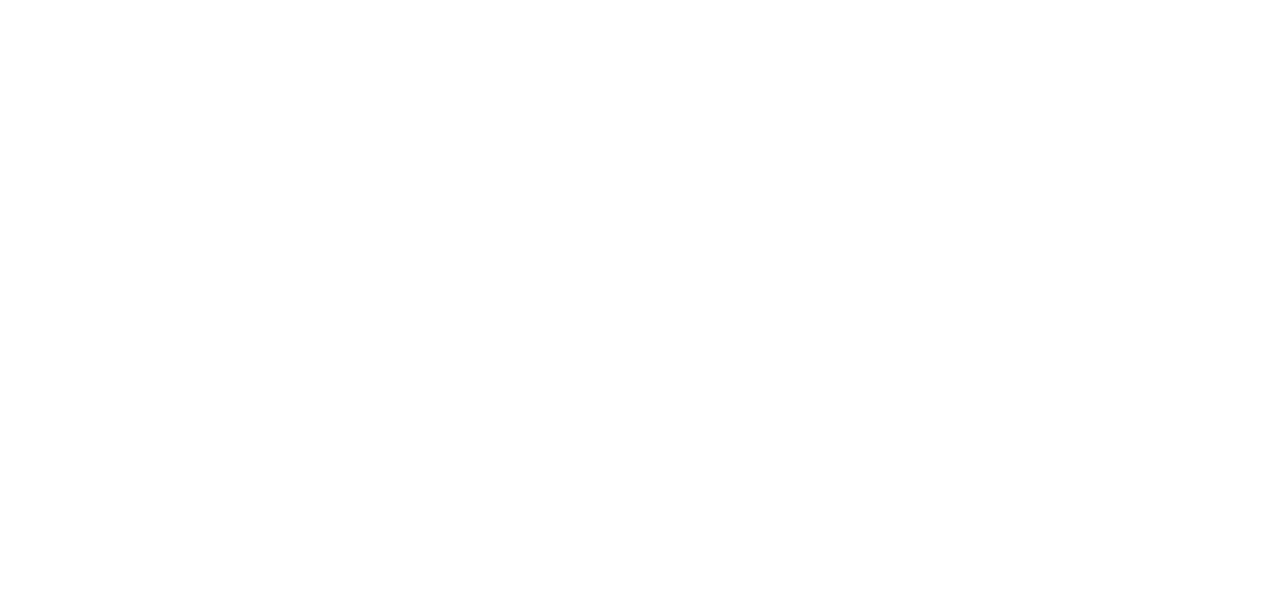
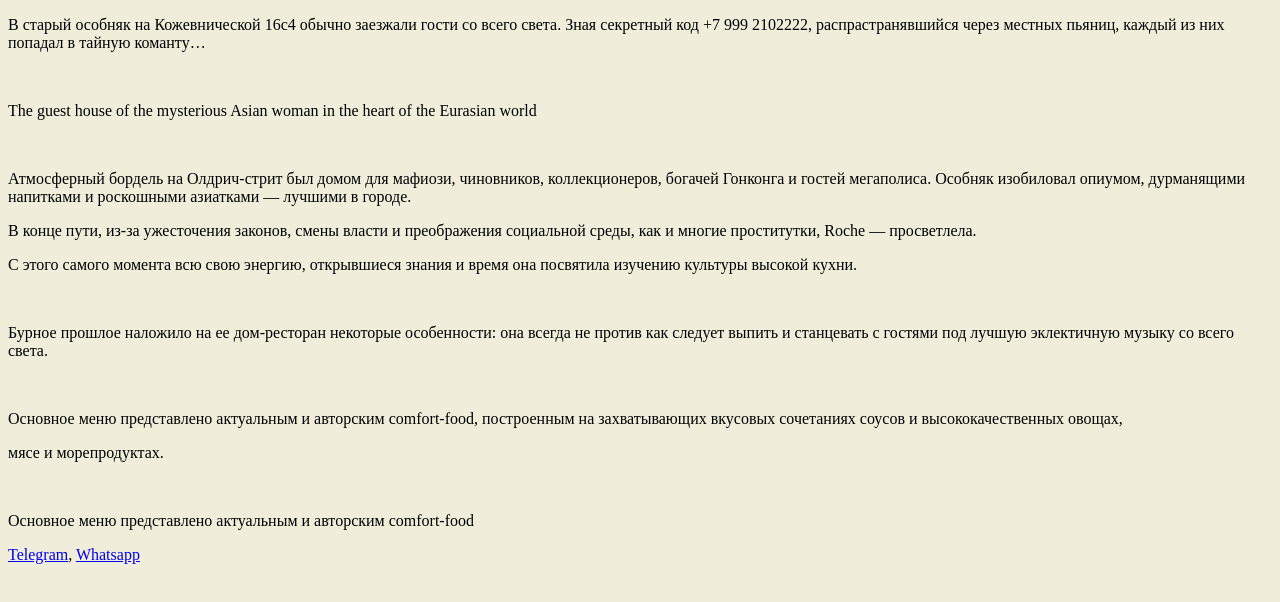
Before and after one commit to FirsBroSman/Roche, a plain HTML site: page src/index.html in a window 1280 px wide. Drawn offline with Linux system fonts and the light colour scheme; files that its build step writes are made by us from their sources.

Commit message:
htmlDOM+svg1.1

```diff
--- a/src/index.html
+++ b/src/index.html
@@ -1,11 +1,47 @@
 <!DOCTYPE html>
 <html lang="en">
+
 <head>
   <meta charset="UTF-8">
   <meta name="viewport" content="width=device-width, initial-scale=1.0">
   <title>Document</title>
+  <link rel="stylesheet" href="/client/src/styles/page-info-style.css">
 </head>
+
 <body>
 
+  <p>В старый особняк на Кожевнической 16с4 обычно заезжали гости со всего света. Зная секретный код +7 999 2102222,
+    распрастранявшийся через местных пьяниц, каждый из них попадал в тайную команту…</p>
+  <img src="" alt="">
+  <img src="" alt="">
+
+
+  <div>
+    <p>The guest house of the mysterious Asian woman in the heart of the Eurasian world
+    </p>
+    <img src="" alt="">
+    <p>Атмосферный бордель на Олдрич-стрит был домом для мафиози, чиновников, коллекционеров, богачей Гонконга и гостей
+      мегаполиса. Особняк изобиловал опиумом, дурманящими напитками и роскошными азиатками — лучшими в городе.</p>
+    <p>В конце пути, из-за ужесточения законов, смены власти и преображения социальной среды, как и многие проститутки,
+      Roche — просветлела.</p>
+    <p>С этого самого момента всю свою энергию, открывшиеся знания и время она посвятила изучению культуры высокой
+      кухни.</p>
+
+  </div>
+
+  <img src="" alt="">
+  <p>Бурное прошлое наложило на ее дом-ресторан некоторые особенности: она всегда не против как следует выпить и
+    станцевать с гостями под лучшую эклектичную музыку со всего света.</p>
+  <img src="" alt="">
+  <p>Основное меню представлено актуальным и авторским comfort-food, построенным на захватывающих вкусовых сочетаниях
+    соусов и высококачественных овощах,</p>
+  <p>мясе и морепродуктах.</p>
+  <img src="" alt="">
+  <P>Основное меню представлено актуальным и авторским comfort-food</P>
+  <p><a href="#">Telegram</a>, <a href="#">Whatsapp</a></p>
+
+
+
 </body>
+
 </html>
--- a/src/styles/page-info-style.css
+++ b/src/styles/page-info-style.css
@@ -0,0 +1,3 @@
+body {
+  background-color: #F0EEDB;
+}
```
Also changed, not shown: public/sprite/Bitmap_1.svg (added), public/sprite/Bitmap_2.svg (added), public/sprite/Bitmap_3.svg (added), public/sprite/Bitmap_4.svg (added), public/sprite/Combined Shape.svg (added), public/sprite/Logo_1.svg (added), public/sprite/Logo_footer.svg (added), public/sprite/Logo_header.svg (added), public/sprite/Madame_Roche.svg (added).
